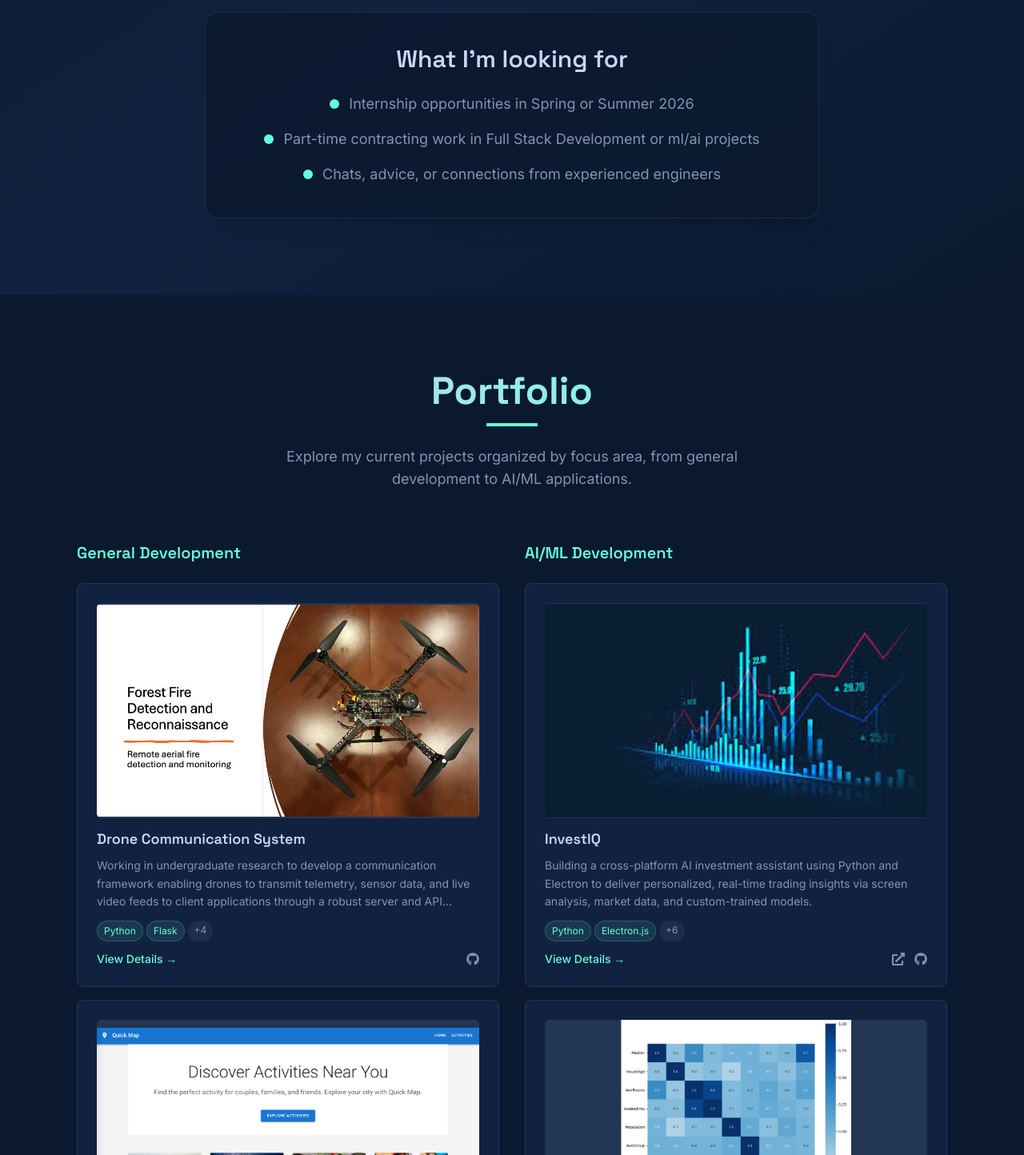
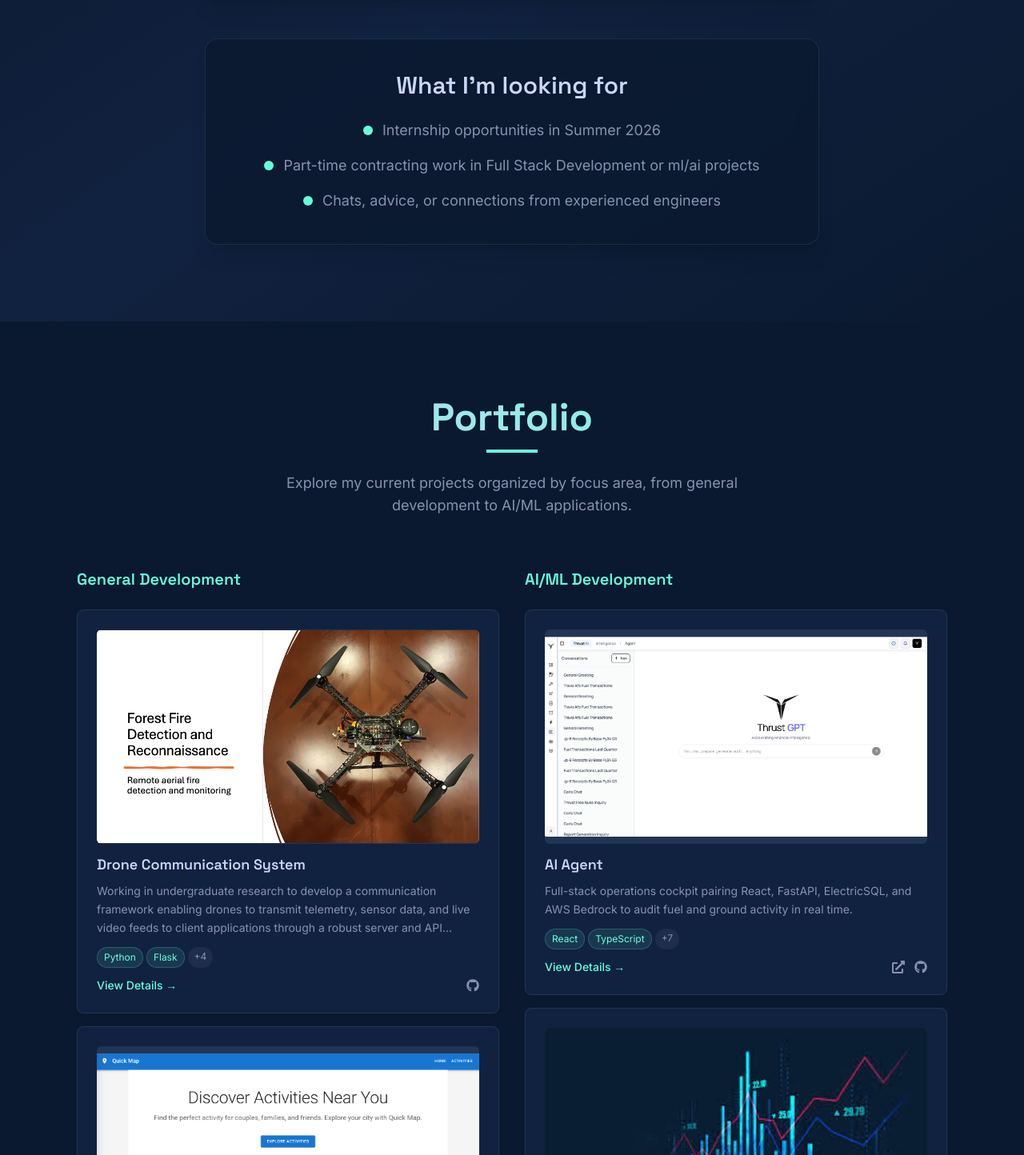
Before and after one commit to carlpaolino/Peronsal-Portfolio, a React (Vite) app: page / in a window 1280 px wide. Shown: the part 1261-2705 px from the top of the page at 80% size. Built offline with nearby package versions, Linux system fonts and the light colour scheme.

Commit message:
update status

```diff
--- a/data/profile.json
+++ b/data/profile.json
@@ -1,7 +1,7 @@
 {
   "name": "Carl Paolino",
   "tagline": "Software Developer",
-  "bio": "Hi! I'm a passionate computer science student at Georgia Tech with experience in full-stack development, planning to graduate in Spring 2027. I am currently taking doing research in drone communication and exploring machine learning/ai projects in my free time.",
+  "bio": "Hi! I'm a passionate computer science student at Georgia Tech with experience in full-stack development, planning to graduate in Spring 2027. I am currently contracting for Foundry AI and I will be interning at GTRI in Spring 2026, working within the Autonomy Technology Transition Division.",
   "interests": [
     "Full Stack Development",
     "Machine Learning & AI",
@@ -11,7 +11,7 @@
 
   ],
   "lookingFor": [
-    "Internship opportunities in Spring or Summer 2026",
+    "Internship opportunities in Summer 2026",
     "Part-time contracting work in Full Stack Development or ml/ai projects",
     "Chats, advice, or connections from experienced engineers"
   ],
--- a/data/projects.json
+++ b/data/projects.json
@@ -1,4 +1,25 @@
 [
+  {
+    "id": "ai-agent",
+    "title": "AI Agent",
+    "blurb": "Full-stack operations cockpit pairing React, FastAPI, ElectricSQL, and AWS Bedrock to audit fuel and ground activity in real time.",
+    "descriptionMD": "## Thrust Agent\n\nAn AI-augmented operations cockpit for Defense fueling and ground services, combining a Vite/React mission UI with FastAPI + AWS Bedrock orchestration to reconcile transactions, surface anomalies, and answer natural-language questions.\n\n### Architecture\n- **Frontend**: React + TypeScript + Vite served through Nginx, with ElectricSQL + IndexedDB to keep datasets cached client-side.\n- **Backend**: FastAPI + PostgreSQL handling JWT auth, Bedrock prompt builders, and REST endpoints for chats, conversations, and reports.\n- **Worker**: Bedrock-driven classifier that routes requests into Direct Database Inference, Context-Enhanced queries, user assistance, or Tool-Based Report Generation buckets.\n\n### Key Features\n- Multi-tenant mission view with Admin, Suppliers, Prices, Assets, Receipts, Activities, EBS charges, and assistant tabs tuned for role-based access.\n- ElectricSQL shape streams and IndexedDB caching keep receipts, refueling forms, login logs, and activities synchronized even offline.\n- AWS Bedrock bucketization auto-detects out-of-scope asks, spins up SQL queries, or kicks off automated report workflows with glossary-aware prompts.\n- Tool-based report generation returns presigned PDFs packed with reconciliation KPIs, spend breakdowns, and anomaly callouts.",
+    "tech": [
+      "React",
+      "TypeScript",
+      "Vite",
+      "FastAPI",
+      "Python",
+      "PostgreSQL",
+      "AWS Bedrock",
+      "ElectricSQL",
+      "Docker"
+    ],
+    "image": "/images/ThrustLogoBlack.png",
+    "liveUrl": "https://not-deployed-classified.com",
+    "githubUrl": "classified"
+  },
+
   {
     "id": "investing assistant",
     "title": "InvestIQ",
--- a/src/components/Portfolio.tsx
+++ b/src/components/Portfolio.tsx
@@ -28,7 +28,7 @@ const Portfolio = () => {
   )
 
   const aiMlProjects = projectsData.filter(project =>
-    ['investing assistant', 'mock interview platform', 'house-price-ml'].includes(project.id)
+    ['ai-agent','investing assistant', 'mock interview platform', 'house-price-ml'].includes(project.id)
   )
 
   const parseMarkdown = (markdown: string) => {
```
Also changed, not shown: public/images/ThrustLogoBlack.png (added), 1 other file (tests, documents, lock files or other folders).
